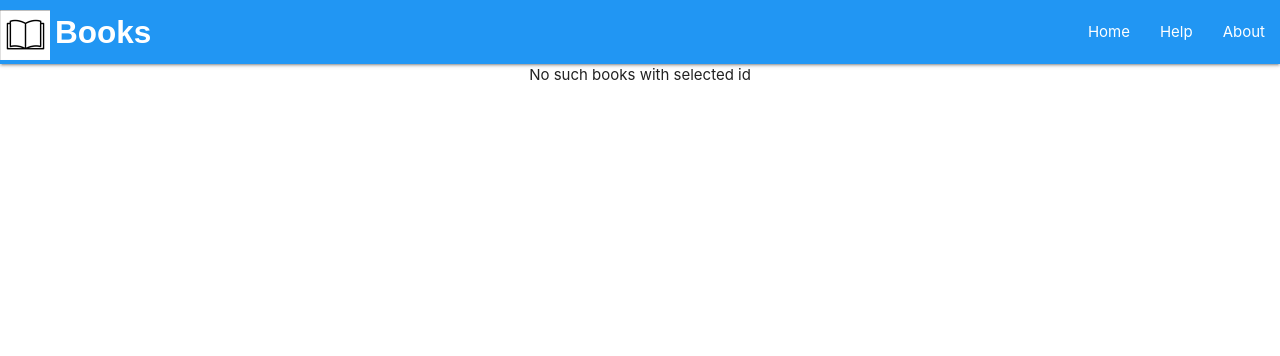
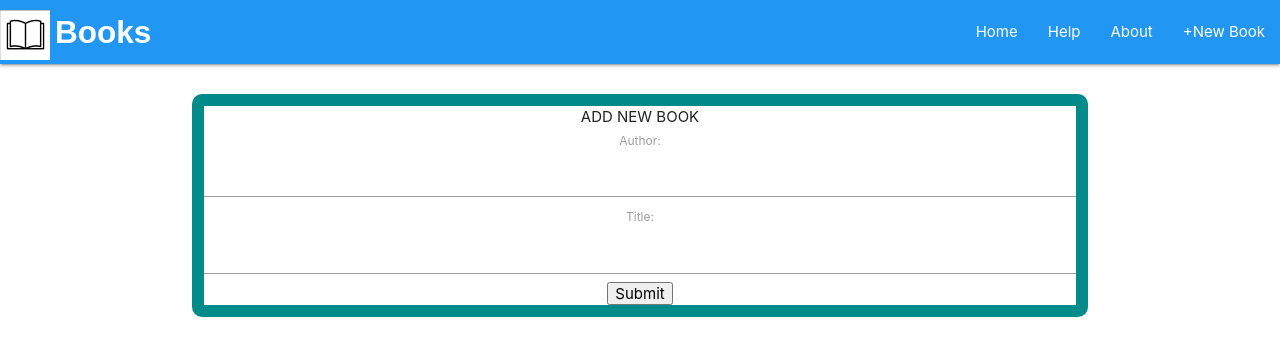
Before and after one commit to AleksandarSimikic/BooksApp, a React (Create React App) app: page /addbook in a window 1280 px wide. Shown: the top 356 px of the page. Built offline with nearby package versions, Linux system fonts and the light colour scheme.

Commit message:
Added simple 'Add new book' action. Modification required

```diff
--- a/package.json
+++ b/package.json
@@ -6,11 +6,13 @@
     "browser-router": "^0.2.0",
     "json-server": "^0.14.0",
     "react": "^16.5.2",
+    "react-addons-update": "^15.6.2",
     "react-dom": "^16.5.2",
     "react-redux": "^5.0.7",
     "react-router-dom": "^4.3.1",
     "react-scripts": "2.0.5",
-    "redux": "^4.0.1"
+    "redux": "^4.0.1",
+    "redux-thunk": "^2.3.0"
   },
   "scripts": {
     "start": "react-scripts start",
--- a/public/index.html
+++ b/public/index.html
@@ -5,6 +5,7 @@
     <link rel="shortcut icon" href="%PUBLIC_URL%/favicon.ico">
     <meta name="viewport" content="width=device-width, initial-scale=1, shrink-to-fit=no">
     <meta name="theme-color" content="#000000">
+
     <!--
       manifest.json provides metadata used when your web app is added to the
       homescreen on Android. See https://developers.google.com/web/fundamentals/web-app-manifest/
--- a/src/App.js
+++ b/src/App.js
@@ -3,8 +3,10 @@ import Home from './components/Home'
 import TopMenu from './components/TopMenu'
 import Help from './components/Help'
 import About from './components/About'
+import AddBook from './components/AddBook'
 import {Route, BrowserRouter, Switch } from 'react-router-dom'
 import Books from './components/Books'
+
 
 class App extends Component {
 
@@ -17,6 +19,7 @@ class App extends Component {
             <Route exact path='/' component={Home}/>
             <Route path='/about' component={About}/>
             <Route path='/help' component={Help}/>
+            <Route path='/addbook' component={AddBook}/>
             <Route path ='/:book_id' component={Books}/>
           </Switch>
         </div>
--- a/src/actions/bookAction.js
+++ b/src/actions/bookAction.js
@@ -1,12 +1,14 @@
 export const deleteBook = (id) => {
     return{
         type: 'DELETE_BOOK',
+        shouldConfirm: true,
         id
     }
 }
 
-export const addBook = () =>{
+export const addBook = (book) =>{
     return{
-        type: 'ADD_BOOK'
+        type: 'ADD_BOOK',
+        book
     }
 }
--- /dev/null
+++ b/src/components/AddBook.js
@@ -0,0 +1,91 @@
+import React, {Component} from 'react'
+import { connect } from 'react-redux'
+import { addBook } from '../actions/bookAction'
+
+class AddBook extends Component {
+    state = {
+        book: {
+            userId: Math.round(Math.random()*100),
+            id: Math.round(Math.random()*100),
+
+            title: '',
+            author: '',
+
+        }
+    }
+
+    handleSubmit = e => {
+        e.preventDefault();
+
+        this.props.addBook({
+            book: this.state.book,
+        });
+        this.props.history.push('/');
+        // reset state
+        this.setState({
+            book: {
+                userId: Math.round(Math.random()*100),
+                id: Math.round(Math.random()*100),
+
+                title: '',
+                author: '',
+            }
+        })
+    }
+
+    /*handleAuthorChange = (e) => {
+        const author = e.target.value;
+        this.setState(({ book }) => ({
+            book: {
+                ...book,
+                author,
+            },
+        }), () => {console.log(this.state); });
+    }*/
+
+    handleChange = e => {
+        //console.log(e.currentTarget)
+        const newBook = {
+            [e.target.id]: e.target.value,
+        };
+        this.setState(({ book }) => ({
+            book: {
+                ...book,
+                ...newBook
+            }
+        }), /*() => { console.log(this.state.book);*/ );
+    }
+
+    render(){
+        console.log(this.props);
+
+        return(
+            <div className="container center addbook">
+                ADD NEW BOOK
+                <form onSubmit={this.handleSubmit}>
+                    <label htmlFor="author">Author:</label>
+                    <input type="text" id="author" value={this.state.book.author} onChange={this.handleChange} />
+                    <label htmlFor="title">Title:</label>
+                    <input type="text" id="title" value={this.state.book.title} onChange={this.handleChange} />
+                    <button>Submit</button>
+                </form>
+            </div>
+        );
+    }
+
+}
+
+const mapStateToProps = (state) => {
+    return {
+      books: state.books
+    }
+  }
+
+const mapDispatchToProps = dispatch => {
+    return{
+        addBook: (book) => { dispatch(addBook(book))}
+    }
+}
+
+
+export default connect(mapStateToProps,mapDispatchToProps)(AddBook)
--- a/src/components/Books.js
+++ b/src/components/Books.js
@@ -1,10 +1,10 @@
 import React, { Component } from 'react'
 import { connect } from 'react-redux'
-import { deleteBook, addBook } from '../actions/bookAction';
+import { deleteBook } from '../actions/bookAction';
 
 class Books extends Component {
 
-    handleClick = () => {
+    handleClick = (e) => {
         this.props.deleteBook(this.props.book.id);
         this.props.history.push('/');
     }
@@ -34,7 +34,6 @@ class Books extends Component {
 
 const mapStateToProps = (state, ownProps) => {
     let id = parseInt(ownProps.match.params.book_id);
-
     return{
         book: state.books.find(book => book.id === id)
     }
--- a/src/components/Home.js
+++ b/src/components/Home.js
@@ -1,11 +1,10 @@
 import React, { Component } from 'react'
 import { Link } from 'react-router-dom'
 import { connect } from 'react-redux'
-import { addBook } from '../actions/bookAction';
 
 class Home extends Component {
-
     render(){
+        console.log(this.props.books)
         const { books } = this.props
         const bookList = books.length ? (
         books.map(book => {
@@ -43,11 +42,9 @@ class Home extends Component {
         )
     }
 }
-const mapStateToProps = (state) => {
-    return{
+const mapStateToProps = (state) => ({
         books: state.books
-    }
-}
+});
 
 
 export default connect(mapStateToProps)(Home)
--- a/src/components/TopMenu.js
+++ b/src/components/TopMenu.js
@@ -10,8 +10,9 @@ const TopMenu = () => {
                 <img src={Logo} alt="logo"/>
                 <ul className="right">
                     <li><NavLink exact to="/">Home</NavLink></li>
-                    <li><NavLink to="/Help">Help</NavLink></li>
+                    <li><NavLink to="/help">Help</NavLink></li>
                     <li><NavLink to="/about">About</NavLink></li>
+                    <li><NavLink to="/addbook">+New Book</NavLink></li>
                 </ul>
             </div>
         </nav>
--- a/src/index.css
+++ b/src/index.css
@@ -24,3 +24,13 @@
   right: 20px;
   bottom: 35px;
 }
+
+.addbook {
+  position: absoulte;
+  border: 12px solid;
+  border-color: darkcyan;
+  border-radius: 10px;
+  margin-top: 30px;
+  margin-bottom: 15px;
+
+}
--- a/src/index.js
+++ b/src/index.js
@@ -3,11 +3,22 @@ import ReactDOM from 'react-dom';
 import './index.css';
 import App from './App';
 import * as serviceWorker from './serviceWorker';
-import { createStore } from 'redux'
+import { createStore, applyMiddleware } from 'redux'
 import { Provider } from 'react-redux'
 import rootReducer from './reducers/rootReducer'
+import thunk from 'redux-thunk'
 
-const store = createStore(rootReducer);
+const confirmMidd = store => next => action => {
+    if(action.shouldConfirm){
+        if(window.confirm("Are you sure?")){
+            next(action);
+        }
+    }else{
+        next(action);
+    }
+}
+
+const store = createStore(rootReducer, applyMiddleware(thunk, confirmMidd));
 
 ReactDOM.render(<Provider store={store}><App /></Provider>, document.getElementById('root'));
 
--- a/src/reducers/rootReducer.js
+++ b/src/reducers/rootReducer.js
@@ -1,3 +1,4 @@
+import update from 'react-addons-update'
 const initState = {
     books: [
         {
@@ -75,14 +76,21 @@ const rootReducer = (state = initState, action) => {
         books: newBooks
       };
     case "ADD_BOOK":
+      let newBook = [action.book.book];
+      console.log(action)
+      console.log(action.book)
+      console.log(action.book.book)
+      //console.log(newBook);
+      let newState = update(state.books, {$push: newBook})
+     // console.log(newState)
+      //console.log(state);
       return{
         ...state,
-        books: state.books.concat([state.bookInput]),
-        bookInput: ''
-      }
+        books: newState
+      };
+     default:
+      return state;
 
-    default:
-      return state;
   }
 }
 
```
Also changed, not shown: 1 other file (tests, documents, lock files or other folders).
